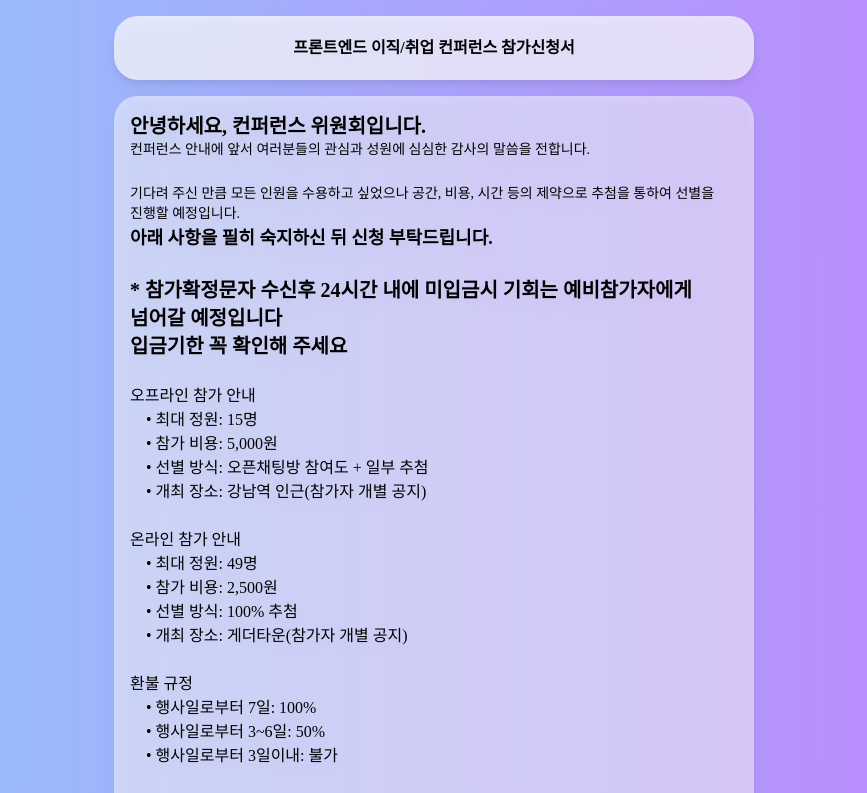
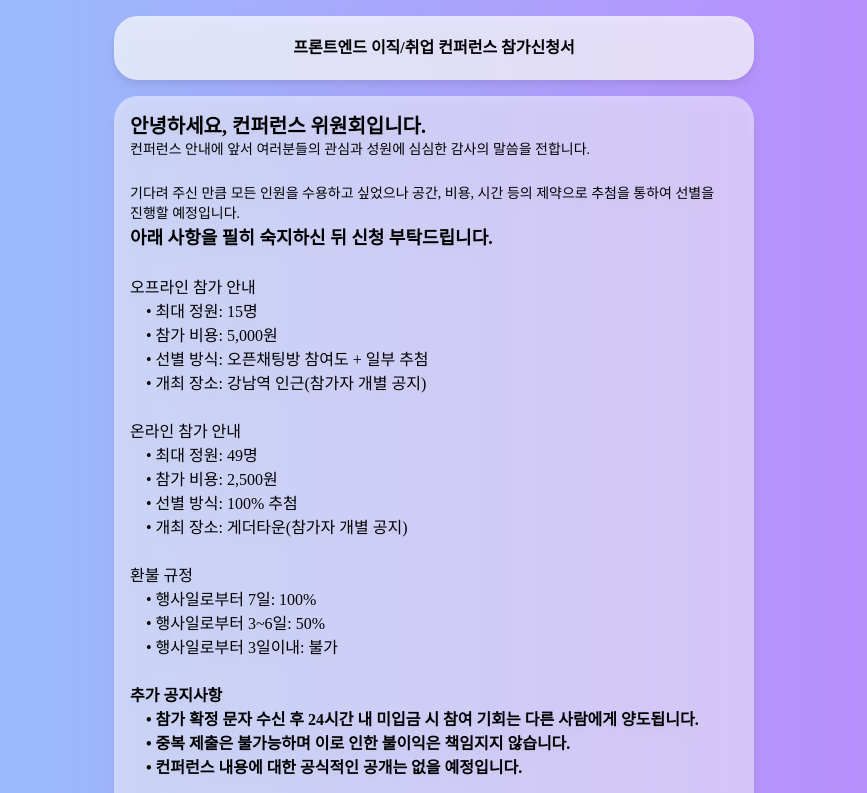
Before and after one commit to sh-oon/sulmoon_origin, a Vue app: page /main in a window 1280 px wide. Shown: the top 793 px of the page, without its empty margins (206-1073 px from the left). Built offline with nearby package versions, Linux system fonts and the light colour scheme; a web font is replaced by a local one; what vue-sweetalert2 would draw is missing.

Commit message:
맞춤뻡 수정티비

```diff
--- a/src/layout/Notice.vue
+++ b/src/layout/Notice.vue
@@ -6,9 +6,6 @@
       <br>
       <span class="text-sm flex">기다려 주신 만큼 모든 인원을 수용하고 싶었으나 공간, 비용, 시간 등의 제약으로 추첨을 통하여 선별을 진행할 예정입니다. </span>
       <span class="text-lg flex font-bold">아래 사항을 필히 숙지하신 뒤 신청 부탁드립니다.</span>
-      <br>
-      <span class="font-bold text-xl">* 참가확정문자 수신후 24시간 내에 미입금시 기회는 예비참가자에게 넘어갈 예정입니다</span>
-      <span class="font-bold text-xl">입금기한 꼭 확인해 주세요</span>
       <br>
       <span>오프라인 참가 안내</span>
       <span class="pl-4">&bull; 최대 정원: 15명</span>
@@ -28,8 +25,8 @@
       <span class="pl-4">&bull; 행사일로부터 3일이내: 불가</span>
       <br>
       <span class="font-bold">추가 공지사항</span>
-      <span class="pl-4 font-bold">&bull; 참가 확정문자 수신후 24시간 내 미입금시 참여기회는 다른 사람에게 양도됩니다.</span>
-      <span class="pl-4 font-bold">&bull; 중복 제출은 불가능 하며 이로 인한 불이익은 책임지지 않습니다.</span>
+      <span class="pl-4 font-bold">&bull; 참가 확정 문자 수신 후 24시간 내 미입금 시 참여 기회는 다른 사람에게 양도됩니다.</span>
+      <span class="pl-4 font-bold">&bull; 중복 제출은 불가능하며 이로 인한 불이익은 책임지지 않습니다.</span>
       <span class="pl-4 font-bold">&bull; 컨퍼런스 내용에 대한 공식적인 공개는 없을 예정입니다.</span>
       <br>
       <span>더욱 양질의 컨퍼런스를 위하여 사전 공지했던 바와 일부 달라진 점이 있습니다.</span>
```
